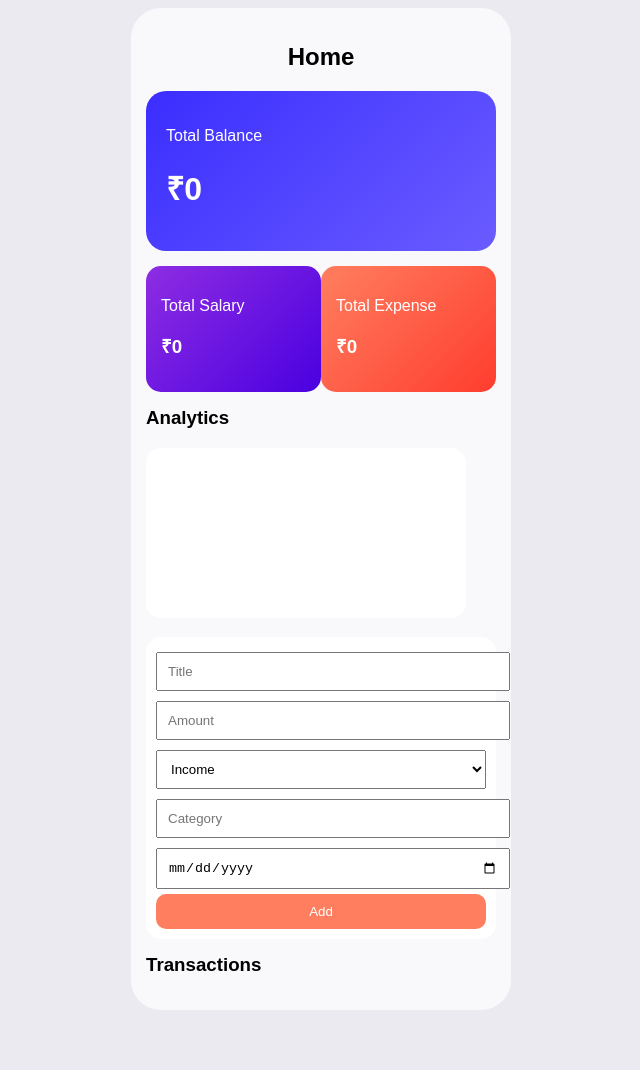
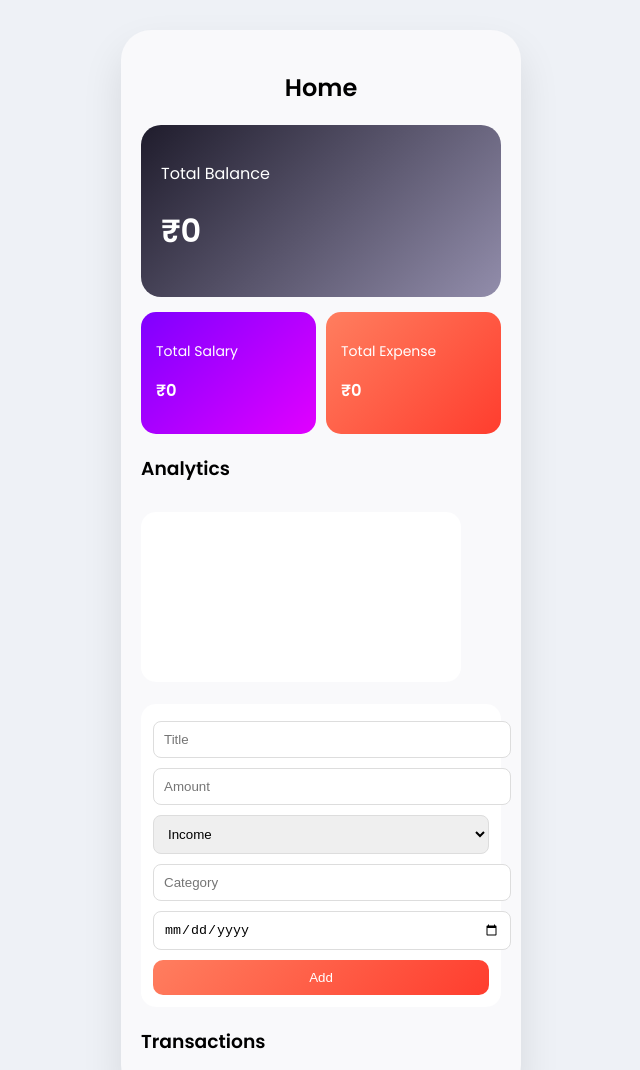
Before and after one commit to chaitanya07-ai/expense-tracker, a website: page views/index.html in a window 1280 px wide. Shown: the top 1070 px of the page, without its empty margins (319-959 px from the left). Before the commit the page ends 1018 px from the top, so only its background shows below. Drawn offline with nearby package versions, Linux system fonts and the light colour scheme; no server answers.

Commit message:
Update style.css

```diff
--- a/public/css/style.css
+++ b/public/css/style.css
@@ -1,71 +1,92 @@
 body {
-  background: #eaeaf0;
-  font-family: Arial;
+  margin: 0;
+  font-family: 'Poppins', sans-serif;
+  background: #eef1f6;
 }
 
-/* phone style container */
+/* center mobile UI */
 .phone {
-  width: 350px;
-  margin: auto;
+  width: 360px;
+  margin: 30px auto;
   background: #f9f9fb;
-  padding: 15px;
   border-radius: 30px;
+  padding: 20px;
+  box-shadow: 0 20px 40px rgba(0,0,0,0.1);
 }
 
 /* header */
 .top {
   text-align: center;
-  margin-bottom: 10px;
+  font-weight: 600;
 }
 
 /* balance card */
 .balance {
-  background: linear-gradient(135deg, #3b2eff, #6a5cff);
+  background: linear-gradient(135deg, #1f1c2c, #928dab);
   color: white;
   padding: 20px;
   border-radius: 20px;
-  margin-bottom: 15px;
+  margin-top: 15px;
+  position: relative;
 }
 
-/* row */
+/* mini cards */
 .row {
   display: flex;
-  justify-content: space-between;
+  gap: 10px;
+  margin-top: 15px;
 }
 
-/* small cards */
 .box {
-  width: 48%;
+  flex: 1;
   padding: 15px;
   border-radius: 15px;
   color: white;
+  font-size: 14px;
 }
 
 .income {
-  background: linear-gradient(135deg, #8e2de2, #4a00e0);
+  background: linear-gradient(135deg, #7f00ff, #e100ff);
 }
 
 .expense {
   background: linear-gradient(135deg, #ff7e5f, #ff3d2e);
 }
 
-/* title */
+/* section title */
 .title {
-  margin-top: 15px;
+  margin-top: 20px;
+  font-weight: 600;
 }
 
-/* chart */
+/* charts */
 canvas {
   background: white;
   border-radius: 15px;
   padding: 10px;
+  margin-top: 10px;
+}
+
+/* transactions */
+ul {
+  padding: 0;
+  list-style: none;
+}
+
+li {
+  background: white;
+  margin-top: 10px;
+  padding: 12px;
+  border-radius: 12px;
+  font-size: 14px;
+  box-shadow: 0 5px 10px rgba(0,0,0,0.05);
 }
 
 /* form */
 form {
   margin-top: 15px;
   background: white;
-  padding: 10px;
+  padding: 12px;
   border-radius: 15px;
 }
 
@@ -73,28 +94,18 @@ form input, form select {
   width: 100%;
   margin: 5px 0;
   padding: 10px;
+  border-radius: 8px;
+  border: 1px solid #ddd;
 }
 
 form button {
   width: 100%;
-  background: #ff7e5f;
+  background: linear-gradient(135deg, #ff7e5f, #ff3d2e);
   color: white;
   padding: 10px;
   border: none;
   border-radius: 10px;
-}
-
-/* list */
-ul {
-  list-style: none;
-  padding: 0;
-}
-
-li {
-  background: white;
-  margin-top: 10px;
-  padding: 10px;
-  border-radius: 10px;
+  margin-top: 5px;
 }
 
 .delete {
```
